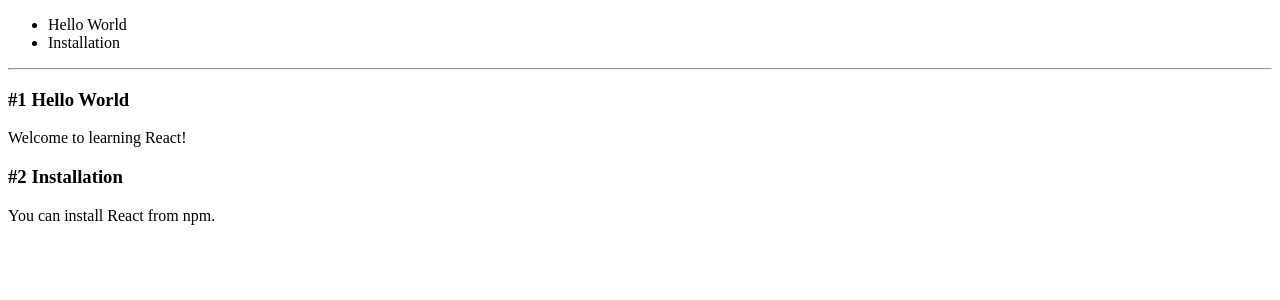
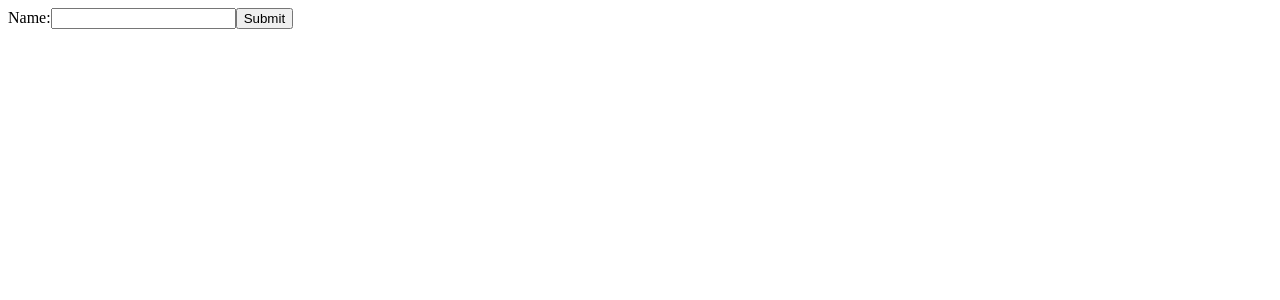
Before and after one commit to realbaotrung/ts-react-learning-curve, a React (Create React App) app: page / in a window 1280 px wide. Shown: the top 300 px of the page. Built offline with nearby package versions, Linux system fonts and the light colour scheme.

Commit message:
Form Controlled Component

```diff
--- /dev/null
+++ b/src/components/ls8/App.tsx
@@ -0,0 +1,6 @@
+import {ReactElement} from 'react';
+import NameForm from './NameForm';
+
+export default function App(): ReactElement {
+  return <NameForm />;
+}
--- /dev/null
+++ b/src/components/ls8/NameForm.tsx
@@ -0,0 +1,50 @@
+import React, {ReactElement} from 'react';
+
+interface IProps {}
+interface IState {
+  text: string;
+}
+
+export default class NameForm extends React.Component<IProps, IState> {
+  constructor(props: IProps) {
+    super(props);
+    this.state = {
+      text: '',
+    };
+  }
+
+  /** Typing on LEFT hand side of '=' */
+  // handleChange: React.ChangeEventHandler<HTMLInputElement> = (event) => {
+  //   this.setState({text: event.currentTarget.value });
+  // }
+
+  /** Apply types to the event handler itself */
+  /** Typing on RIGHT hand side of '=' */
+  handleChange = (event: React.FormEvent<HTMLInputElement>): void => {
+    this.setState({text: event.currentTarget.value});
+  };
+
+  handleSubmit: React.FormEventHandler<HTMLFormElement> = (event): void => {
+    event.preventDefault();
+    const {text} = this.state;
+    alert(`A name was submitted: ${text}`);
+  };
+
+  render(): ReactElement {
+    const {text} = this.state;
+    return (
+      <form onSubmit={this.handleSubmit}>
+        <label htmlFor="name">
+          Name:
+          <input
+            type="text"
+            id="name"
+            value={text}
+            onChange={this.handleChange}
+          />
+        </label>
+        <input type="submit" value="Submit" />
+      </form>
+    );
+  }
+}
--- a/src/index.tsx
+++ b/src/index.tsx
@@ -6,7 +6,8 @@ import ReactDOM from 'react-dom';
 // import App from './components/ls4/App';
 // import App from './components/ls5/App';
 // import App from './components/ls6/App';
-import App from './components/ls7/App';
+// import App from './components/ls7/App';
+import App from './components/ls8/App';
 
 ReactDOM.render(
   <React.StrictMode>
```
